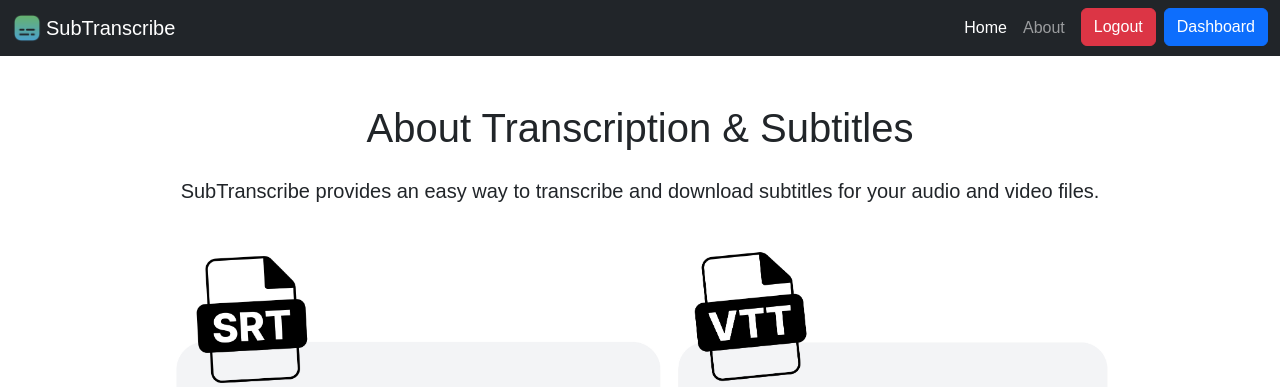
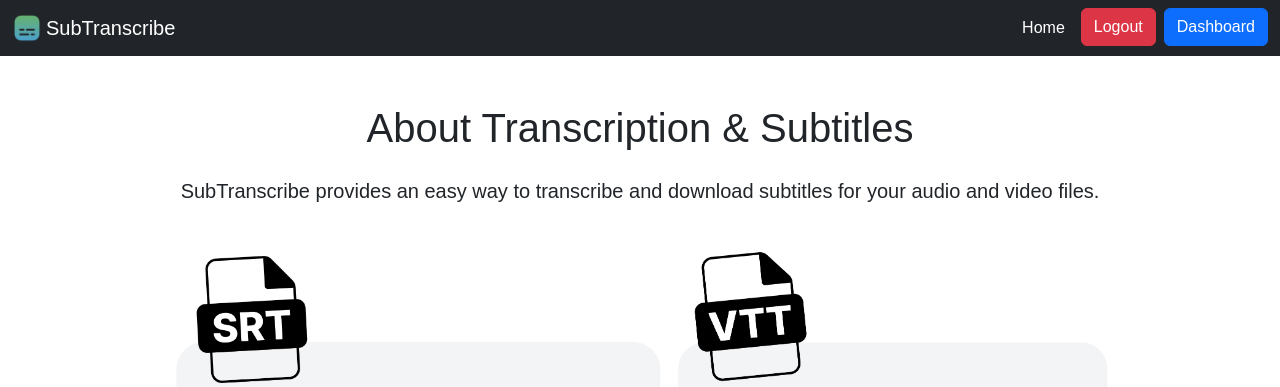
Before and after one commit to ADEL-MAHMOUD10/Dashboard_SubTranscribe, a Flask app: page /about in a window 1280 px wide. Shown: the top 387 px of the page. Run offline with Flask 3, Linux system fonts and the light colour scheme; parts of the project's set-up code (start-up, migrations or seed data) failed here and were passed over; some libraries are stand-ins or nearby versions.

Commit message:
Update about.html

```diff
--- a/templates/about.html
+++ b/templates/about.html
@@ -27,9 +27,6 @@
                 <ul class="navbar-nav ms-auto">
                     <li class="nav-item">
                         <a class="nav-link active" aria-current="page" href="/">Home</a>
-                    </li>
-                    <li class="nav-item">
-                        <a class="nav-link" href="/about">About</a>
                     </li>
                     <li class="nav-item">
                         <a class="btn btn-danger ms-2" href="{{ url_for('logout') }}">Logout</a>
```
